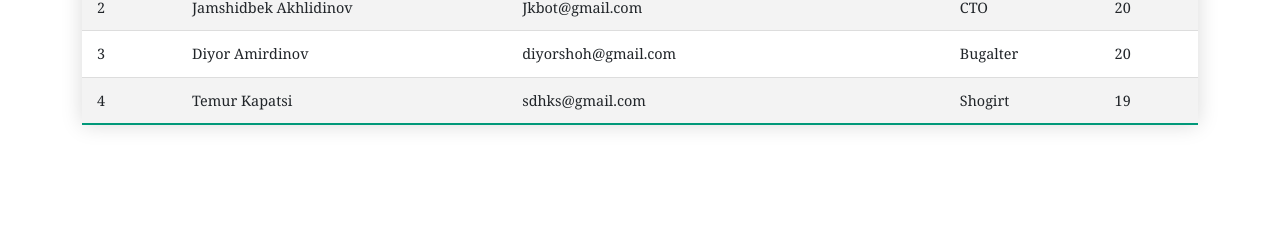
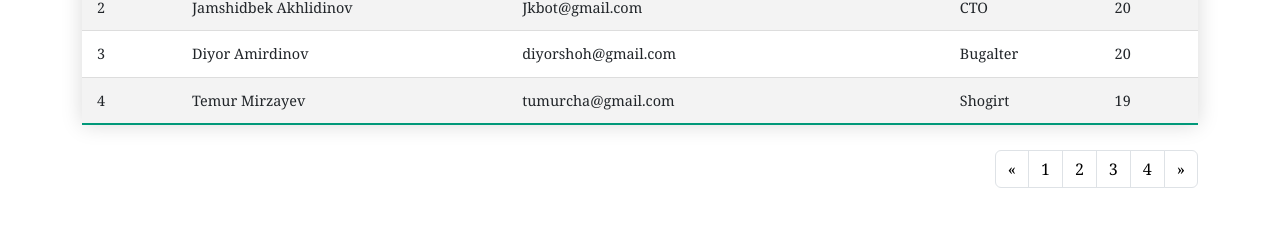
Before and after one commit to ValisherBotirov/HR-Departments-React, a React (Create React App) app: page / in a window 1280 px wide. Shown: the part 219-446 px from the top of the page. Built offline with nearby package versions, Linux system fonts and the light colour scheme; data requests are answered from the project's data file.

Commit message:
add pagination

```diff
--- a/data/db.json
+++ b/data/db.json
@@ -26,10 +26,10 @@
     },
     {
       "age": "19",
-      "email": "sdhks@gmail.com",
+      "email": "tumurcha@gmail.com",
       "position": "Shogirt",
       "first_name": "Temur",
-      "last_name": "Kapatsi",
+      "last_name": "Mirzayev",
       "id": 4
     }
   ]
--- /dev/null
+++ b/src/components/Pagination/Pagination.jsx
@@ -0,0 +1,33 @@
+import React from "react";
+
+function Pagination(props){
+    console.log(props)
+    return(
+        <div>
+            <nav aria-label="Page navigation example">
+                <ul className="pagination">
+                    <li className="page-item">
+                        <a className="page-link" href="#" aria-label="Previous">
+                            <span aria-hidden="true">&laquo;</span>
+                        </a>
+                    </li>
+                    {
+                        props?.count?.map((el,index)=>{
+                            return(
+                                <li className="page-item"><a className="page-link" href="#">{index + 1}</a></li>
+                            )
+                        })
+                    }
+
+                    <li className="page-item">
+                        <a className="page-link" href="#" aria-label="Next">
+                            <span aria-hidden="true">&raquo;</span>
+                        </a>
+                    </li>
+                </ul>
+            </nav>
+        </div>
+    )
+}
+
+export  default Pagination
--- a/src/pages/Home.jsx
+++ b/src/pages/Home.jsx
@@ -2,6 +2,7 @@ import React, { useEffect, useState } from "react";
 import "./Home.css";
 import axios from "../plugins/axios";
 import TableRow from "../components/home/TableRow";
+import Pagination from "../components/Pagination/Pagination";
 
 
 function Home() {
@@ -37,6 +38,9 @@ function Home() {
           })}
         </tbody>
       </table>
+      <div className="d-flex justify-content-end">
+        <Pagination count={user} />
+      </div>
     </div>
   );
 }
```
